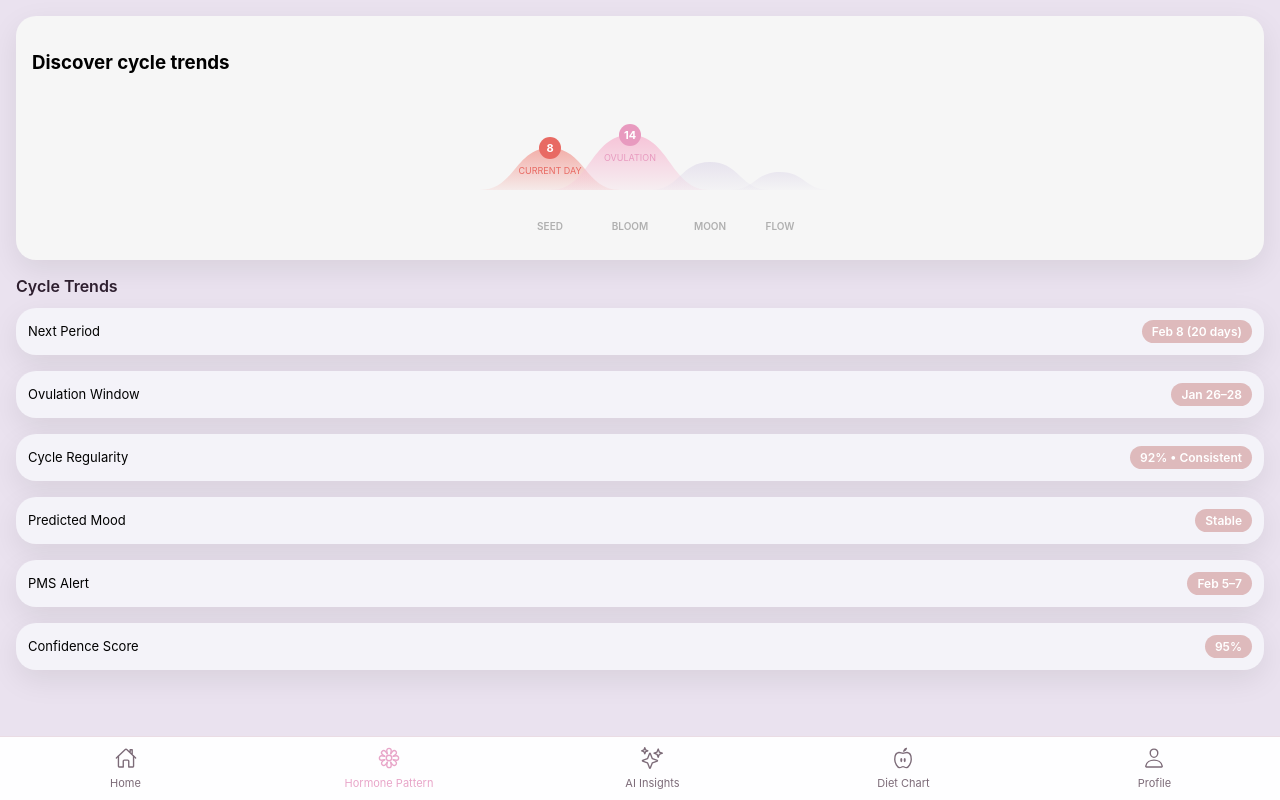
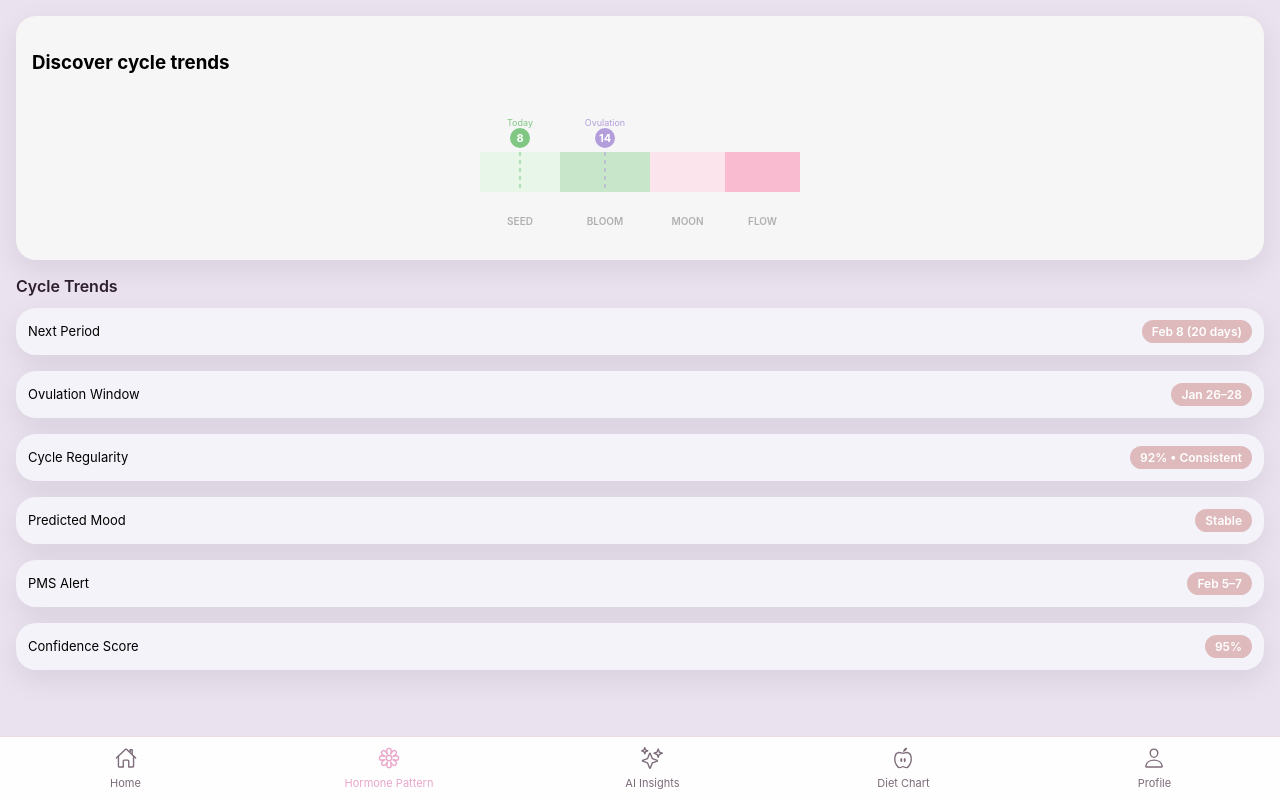
Before and after one commit to Aswin2207/Wellness-Proto, a React (Vite) app: page /fertility in a window 1280 px wide. Built offline with nearby package versions, Linux system fonts and the light colour scheme.

Commit message:
chart update

```diff
--- a/src/screens/Fertility.jsx
+++ b/src/screens/Fertility.jsx
@@ -78,132 +78,129 @@ const valuePill = {
 };
 
 
-function CycleTrendChart() {
+function CycleTrendChart({ currentDay = 8, ovulationDay = 14 }) {
   const width = 320;
   const height = 160;
-  const baseY = 110;
 
-  const phases = {
-    seed: 70,
-    bloom: 150,
-    moon: 230,
-    flow: 300
-  };
+  const bandTop = 72;
+  const bandHeight = 40;
+  const indicatorY = bandTop - 14;
 
-  const seedPeak = { x: phases.seed, y: baseY - 42 };
-  const bloomPeak = { x: phases.bloom, y: baseY - 55 };
-  const moonPeak = { x: phases.moon, y: baseY - 28 };
-  const flowPeak = { x: phases.flow, y: baseY - 18 };
+  const phases = [
+    {
+      label: "SEED",
+      x: 0,
+      w: 80,
+      color: "#E8F5E9",
+      marker: "#81C784",
+      day: currentDay,
+      isToday: true
+    },
+    {
+      label: "BLOOM",
+      x: 80,
+      w: 90,
+      color: "#C8E6C9",
+      marker: "#B39DDB",
+      day: ovulationDay,
+      isOvulation: true
+    },
+    { label: "MOON", x: 170, w: 75, color: "#FCE4EC" },
+    { label: "FLOW", x: 245, w: 75, color: "#F8BBD0" }
+  ];
 
-  const seedSpan = 140;
-  const bloomSpan = 160;
-  const moonSpan = 120;
-  const flowSpan = 100;
+  const seed = phases[0];
+  const bloom = phases[1];
+
+  const seedX = seed.x + seed.w / 2;
+  const bloomX = bloom.x + bloom.w / 2;
 
   return (
     <svg width="100%" height={height} viewBox={`0 0 ${width} ${height}`}>
-      <defs>
-        <linearGradient id="seedWave" x1="0" y1="0" x2="0" y2="1">
-          <stop offset="0%" stopColor="#f2a6a0" stopOpacity="0.9" />
-          <stop offset="100%" stopColor="#f2a6a0" stopOpacity="0.15" />
-        </linearGradient>
+      {/* ================= CONTINUOUS AREA ================= */}
+      {phases.map(p => (
+        <rect
+          key={p.label}
+          x={p.x}
+          y={bandTop}
+          width={p.w}
+          height={bandHeight}
+          fill={p.color}
+        />
+      ))}
 
-        <linearGradient id="bloomWave" x1="0" y1="0" x2="0" y2="1">
-          <stop offset="0%" stopColor="#f6c1d6" stopOpacity="0.95" />
-          <stop offset="100%" stopColor="#f6c1d6" stopOpacity="0.15" />
-        </linearGradient>
-
-        <linearGradient id="softWave" x1="0" y1="0" x2="0" y2="1">
-          <stop offset="0%" stopColor="#dcd6e8" stopOpacity="0.6" />
-          <stop offset="100%" stopColor="#dcd6e8" stopOpacity="0.1" />
-        </linearGradient>
-      </defs>
-
-      {/* ================= SEED ================= */}
-      <path
-        d={`
-          M ${seedPeak.x - seedSpan / 2} ${baseY}
-          C ${seedPeak.x - seedSpan / 4} ${baseY},
-            ${seedPeak.x - seedSpan / 4} ${seedPeak.y},
-            ${seedPeak.x} ${seedPeak.y}
-          C ${seedPeak.x + seedSpan / 4} ${seedPeak.y},
-            ${seedPeak.x + seedSpan / 4} ${baseY},
-            ${seedPeak.x + seedSpan / 2} ${baseY}
-          Z
-        `}
-        fill="url(#seedWave)"
+      {/* ================= TODAY (SEED) ================= */}
+      <line
+        x1={seedX}
+        x2={seedX}
+        y1={bandTop}
+        y2={bandTop + bandHeight}
+        stroke={seed.marker}
+        strokeDasharray="4"
       />
-
-      {/* ================= BLOOM ================= */}
-      <path
-        d={`
-          M ${bloomPeak.x - bloomSpan / 2} ${baseY}
-          C ${bloomPeak.x - bloomSpan / 4} ${baseY},
-            ${bloomPeak.x - bloomSpan / 4} ${bloomPeak.y},
-            ${bloomPeak.x} ${bloomPeak.y}
-          C ${bloomPeak.x + bloomSpan / 4} ${bloomPeak.y},
-            ${bloomPeak.x + bloomSpan / 4} ${baseY},
-            ${bloomPeak.x + bloomSpan / 2} ${baseY}
-          Z
-        `}
-        fill="url(#bloomWave)"
-      />
-
-      {/* ================= MOON (SUBTLE) ================= */}
-      <path
-        d={`
-          M ${moonPeak.x - moonSpan / 2} ${baseY}
-          C ${moonPeak.x - moonSpan / 4} ${baseY},
-            ${moonPeak.x - moonSpan / 4} ${moonPeak.y},
-            ${moonPeak.x} ${moonPeak.y}
-          C ${moonPeak.x + moonSpan / 4} ${moonPeak.y},
-            ${moonPeak.x + moonSpan / 4} ${baseY},
-            ${moonPeak.x + moonSpan / 2} ${baseY}
-          Z
-        `}
-        fill="url(#softWave)"
-      />
-
-      {/* ================= FLOW (VERY SUBTLE) ================= */}
-      <path
-        d={`
-          M ${flowPeak.x - flowSpan / 2} ${baseY}
-          C ${flowPeak.x - flowSpan / 4} ${baseY},
-            ${flowPeak.x - flowSpan / 4} ${flowPeak.y},
-            ${flowPeak.x} ${flowPeak.y}
-          C ${flowPeak.x + flowSpan / 4} ${flowPeak.y},
-            ${flowPeak.x + flowSpan / 4} ${baseY},
-            ${flowPeak.x + flowSpan / 2} ${baseY}
-          Z
-        `}
-        fill="url(#softWave)"
-        opacity="0.8"
-      />
-
-      {/* ================= CURRENT DAY ================= */}
-      <circle cx={seedPeak.x} cy={seedPeak.y} r="11" fill="#e86a63" />
-      <text x={seedPeak.x} y={seedPeak.y + 4} textAnchor="middle" fontSize="11" fontWeight="700" fill="#fff">
-        8
+      <circle cx={seedX} cy={indicatorY} r="10" fill={seed.marker} />
+      <text
+        x={seedX}
+        y={indicatorY + 4}
+        textAnchor="middle"
+        fontSize="11"
+        fontWeight="700"
+        fill="#fff"
+      >
+        {seed.day}
       </text>
-      <text x={seedPeak.x} y={seedPeak.y + 26} textAnchor="middle" fontSize="9" fill="#e86a63">
-        CURRENT DAY
+      <text
+        x={seedX}
+        y={indicatorY - 12}
+        textAnchor="middle"
+        fontSize="9"
+        fill={seed.marker}
+      >
+        Today
       </text>
 
-      {/* ================= OVULATION ================= */}
-      <circle cx={bloomPeak.x} cy={bloomPeak.y} r="11" fill="#e89abf" />
-      <text x={bloomPeak.x} y={bloomPeak.y + 4} textAnchor="middle" fontSize="11" fontWeight="700" fill="#fff">
-        14
+      {/* ================= OVULATION (BLOOM) ================= */}
+      <line
+        x1={bloomX}
+        x2={bloomX}
+        y1={bandTop}
+        y2={bandTop + bandHeight}
+        stroke={bloom.marker}
+        strokeDasharray="4"
+      />
+      <circle cx={bloomX} cy={indicatorY} r="10" fill={bloom.marker} />
+      <text
+        x={bloomX}
+        y={indicatorY + 4}
+        textAnchor="middle"
+        fontSize="11"
+        fontWeight="700"
+        fill="#fff"
+      >
+        {bloom.day}
       </text>
-      <text x={bloomPeak.x} y={bloomPeak.y + 26} textAnchor="middle" fontSize="9" fill="#e89abf">
-        OVULATION
+      <text
+        x={bloomX}
+        y={indicatorY - 12}
+        textAnchor="middle"
+        fontSize="9"
+        fill={bloom.marker}
+      >
+        Ovulation
       </text>
 
       {/* ================= X AXIS ================= */}
-      <g fontSize="10" fill="#b0b0b0" fontWeight="600">
-        <text x={phases.seed} y="150" textAnchor="middle">SEED</text>
-        <text x={phases.bloom} y="150" textAnchor="middle">BLOOM</text>
-        <text x={phases.moon} y="150" textAnchor="middle">MOON</text>
-        <text x={phases.flow} y="150" textAnchor="middle">FLOW</text>
+      <g fontSize="10" fill="#B0B0B0" fontWeight="600">
+        {phases.map(p => (
+          <text
+            key={p.label}
+            x={p.x + p.w / 2}
+            y="145"
+            textAnchor="middle"
+          >
+            {p.label}
+          </text>
+        ))}
       </g>
     </svg>
   );
```
